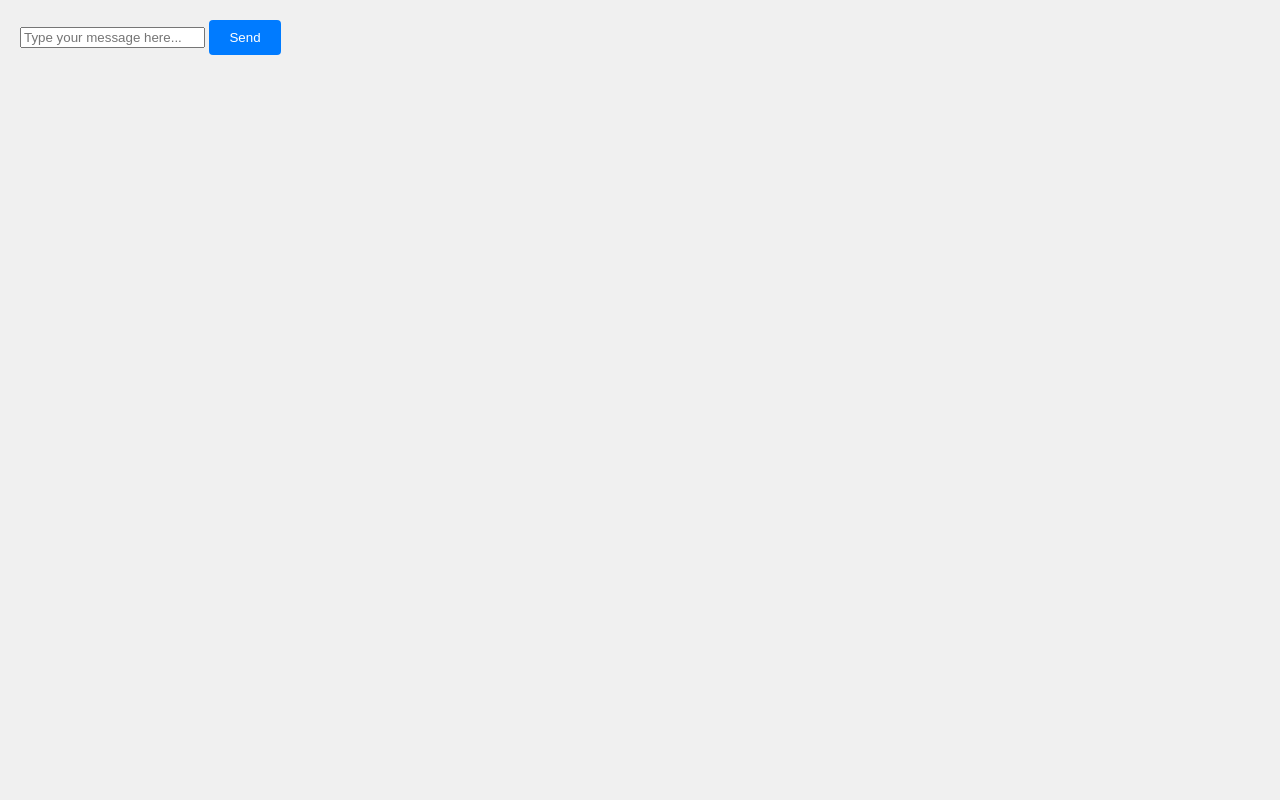
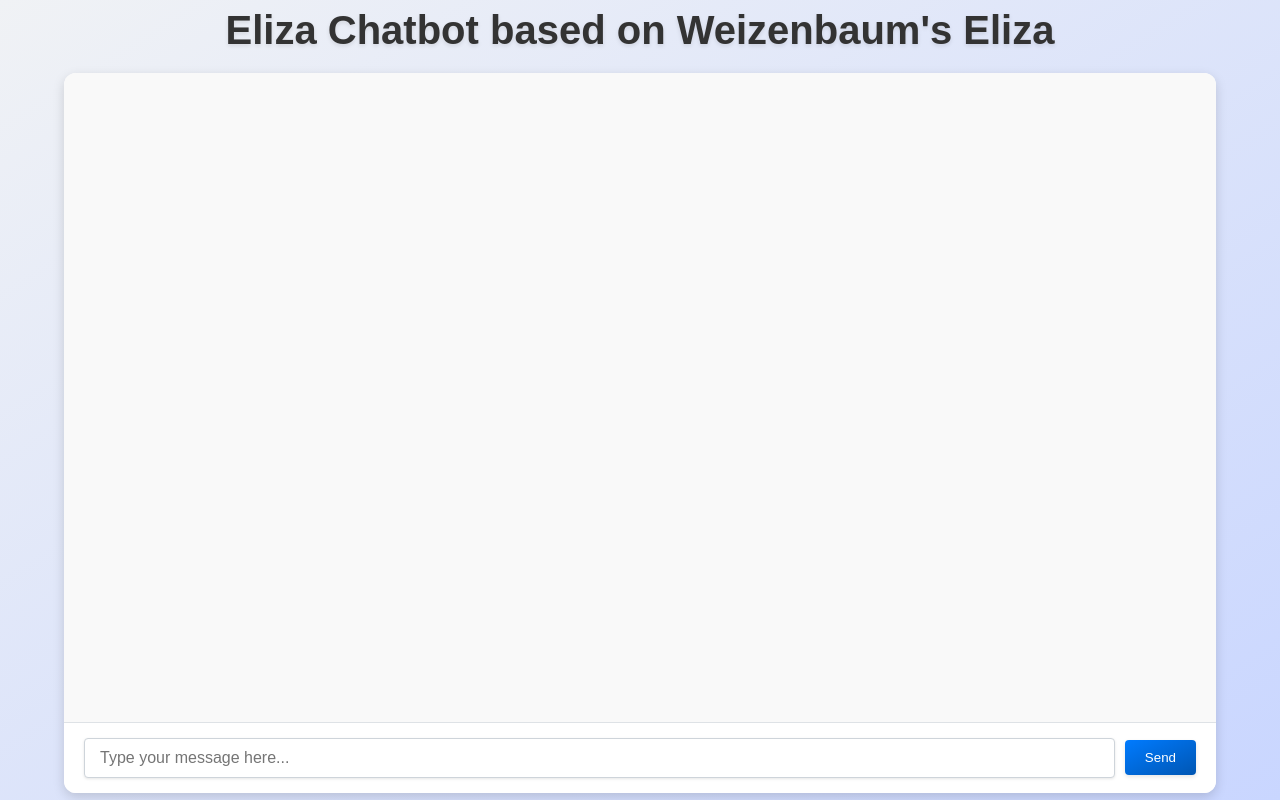
Before and after one commit to ConorRoberts1/EmergingTechnologies, a plain HTML site: page eliza/index.html in a window 1280 px wide. Drawn offline with Linux system fonts and the light colour scheme.

Commit message:
Polished styles, Included title for github pages

```diff
--- a/eliza/index.html
+++ b/eliza/index.html
@@ -7,6 +7,7 @@
     <link rel="stylesheet" href="styles.css">
 </head>
 <body>
+    <h1>Eliza Chatbot based on Weizenbaum's Eliza</h1>
     <div id="chat-container">
         <div id="messages"></div>
         <div id="input-container">
--- a/eliza/styles.css
+++ b/eliza/styles.css
@@ -1,8 +1,97 @@
+* {
+    box-sizing: border-box;
+    margin: 0;
+    padding: 0;
+}
+
 body {
     font-family: Arial, sans-serif;
-    margin: 0;
+    background: linear-gradient(to bottom right, #f0f2f5, #c9d6ff);
+    height: 100vh;
+    display: flex;
+    flex-direction: column;
+    justify-content: center;
+    align-items: center;
+}
+
+h1 {
+    font-family: Arial, sans-serif;
+    margin-bottom: 20px;
+    color: #333;
+    text-align: center;
+    font-size: 2.5rem;
+    text-shadow: 0 2px 4px rgba(0,0,0,0.1);
+}
+
+
+#chat-container {
+    display: flex;
+    flex-direction: column;
+    height: 90vh;
+    width: 90vw;
+    background-color: #ffffff;
+    border-radius: 12px;
+    box-shadow: 0 4px 12px rgba(0, 0, 0, 0.15);
+    overflow: hidden;
+}
+
+#messages {
+    flex: 1;
+    overflow-y: auto;
     padding: 20px;
-    background-color: #f0f0f0;
+    display: flex;
+    flex-direction: column;
+    gap: 10px;
+    background-color: #f9f9f9;
+}
+
+#input-container {
+    display: flex;
+    justify-content: center;
+    align-items: center;
+    padding: 15px 20px;
+    background-color: #ffffff;
+    border-top: 1px solid #dee2e6;
+}
+
+#user-input {
+    flex: 1;
+    padding: 10px 15px;
+    border: 1px solid #ced4da;
+    border-radius: 4px;
+    font-size: 16px;
+    margin-right: 10px;
+    box-shadow: 0 1px 3px rgba(0,0,0,0.1);
+    transition: border-color 0.2s, box-shadow 0.2s;
+}
+
+#user-input:focus {
+    border-color: #007bff;
+    outline: none;
+    box-shadow: 0 0 5px rgba(0, 123, 255, 0.5);
+}
+
+#send-button {
+    padding: 10px 20px;
+    background: linear-gradient(to bottom right, #007bff, #0056b3);
+    color: white;
+    border: none;
+    border-radius: 4px;
+    cursor: pointer;
+    box-shadow: 0 2px 4px rgba(0,0,0,0.1);
+    transition: background-color 0.2s, transform 0.2s, box-shadow 0.2s;
+}
+
+#send-button:hover {
+    background: linear-gradient(to bottom right, #0056b3, #003f8c);
+    transform: translateY(-1px);
+    box-shadow: 0 4px 12px rgba(0,0,0,0.2);
+}
+
+#send-button:active {
+    background: linear-gradient(to bottom right, #003f8c, #002f6c);
+    transform: translateY(0);
+    box-shadow: 0 2px 4px rgba(0,0,0,0.1);
 }
 
 .message {
@@ -12,7 +101,8 @@ body {
     max-width: 70%;
     line-height: 1.5;
     word-wrap: break-word;
-    box-shadow: 0 2px 4px rgba(0,0,0,0.1);
+    box-shadow: 0 2px 4px rgba(0,0,0,0.05);
+    animation: fadeIn 0.3s ease-in-out;
 }
 
 .user-message {
@@ -20,23 +110,50 @@ body {
     color: white;
     margin-left: auto;
     border-top-right-radius: 4px;
-    box-shadow: 0 2px 4px rgba(0,0,0,0.1);
 }
-
 
 .eliza-message {
     background: linear-gradient(to bottom right, #e9ecef, #ced4da);
     color: #333;
     border-top-left-radius: 4px;
-    box-shadow: 0 2px 4px rgba(0,0,0,0.1);
     border: 1px solid #dee2e6;
 }
 
+@keyframes fadeIn {
+    from { opacity: 0; transform: translateY(10px); }
+    to { opacity: 1; transform: translateY(0); }
+}
 
-#send-button {
-    padding: 10px 20px;
-    background-color: #007bff;
-    color: white;
-    border: none;
-    border-radius: 4px;
+.eliza-typing {
+    font-style: italic;
+    color: #555;
+    display: flex;
+    align-items: center;
 }
+
+.eliza-typing::after {
+    content: ' ';
+    display: inline-block;
+    width: 8px;
+    height: 8px;
+    margin-left: 5px;
+    border-radius: 50%;
+    background-color: #555;
+    animation: typing 1s infinite;
+}
+
+
+@media (max-width: 600px) {
+    #chat-container {
+        height: 90vh;
+    }
+
+    #send-button {
+        padding: 10px;
+        font-size: 14px;
+    }
+
+    #user-input {
+        font-size: 14px;
+    }
+}
```
